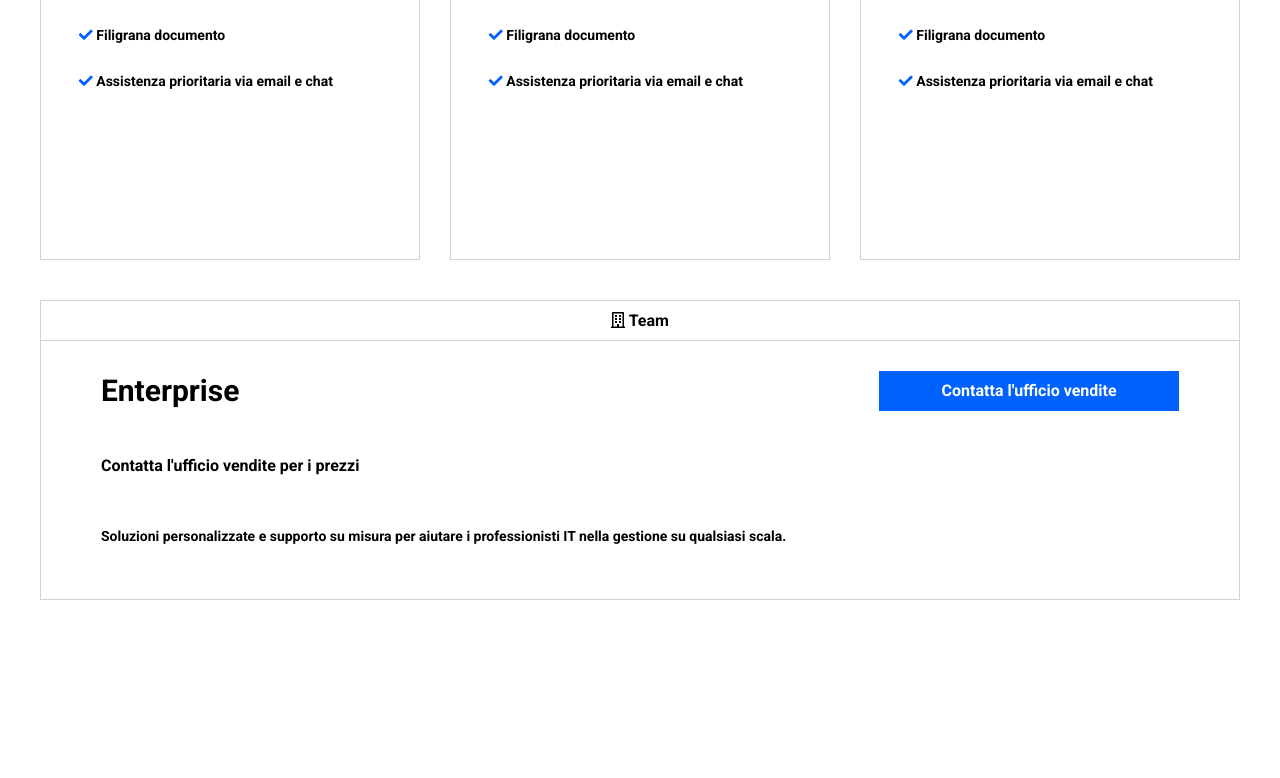
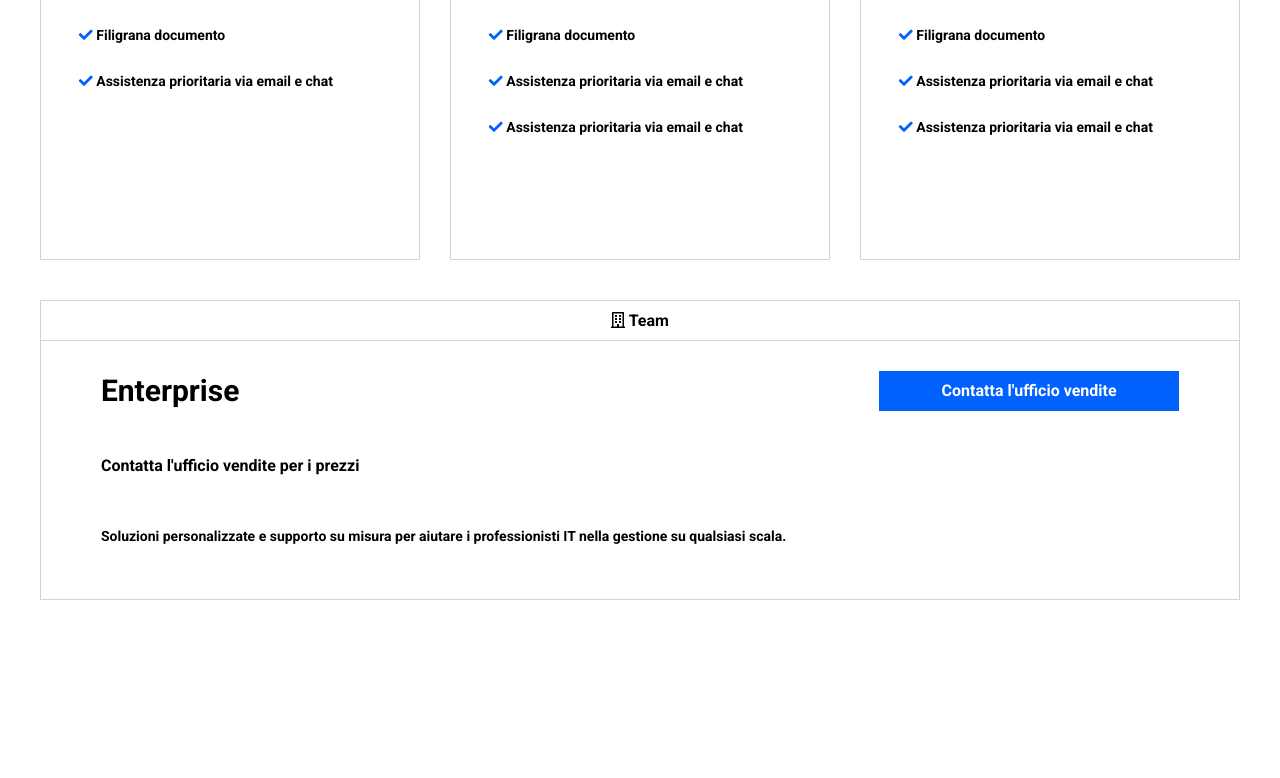
Before and after one commit to Marzio95/htmlcss-dropbox, a plain HTML site: page index.html in a window 1280 px wide. Shown: the part 1677-2455 px from the top of the page. Drawn offline with Linux system fonts and the light colour scheme.

Commit message:
correggo un problema con una soluzione particolare

```diff
--- a/css/style.css
+++ b/css/style.css
@@ -297,6 +297,10 @@ path{
 .li-colonna{
     margin-top: 30px;
     font-size: 14px;
+}
+
+.hidden-li{
+    visibility: hidden;
 }
 
 .fa-check{
--- a/index.html
+++ b/index.html
@@ -117,6 +117,7 @@
                         <li class="li-colonna"></i><i class="fas fa-check"></i> Filigrana documento</li>
                         <li class="li-colonna"></i><i class="fas fa-check"></i> Assistenza prioritaria via email e chat
                         </li>
+                        <li class="li-colonna hidden-li"><i class="fas fa-check"></i> Assistenza prioritaria via email e chat</li>
 
                     </ul>
                     <div class="vuoto"></div>
@@ -144,6 +145,7 @@
                         <li class="li-colonna"><i class="fas fa-check"></i> Puliza remota dell'account</li>
                         <li class="li-colonna"><i class="fas fa-check"></i> Filigrana documento</li>
                         <li class="li-colonna"><i class="fas fa-check"></i> Assistenza prioritaria via email e chat</li>
+                        <li class="li-colonna"><i class="fas fa-check"></i> Assistenza prioritaria via email e chat</li>
 
                     </ul>
                 </div>
@@ -169,6 +171,7 @@
                         <li class="li-colonna"><i class="fas fa-check"></i> Cartelle offline su dispositivi mobili</li>
                         <li class="li-colonna"><i class="fas fa-check"></i> Puliza remota dell'account</li>
                         <li class="li-colonna"><i class="fas fa-check"></i> Filigrana documento</li>
+                        <li class="li-colonna"><i class="fas fa-check"></i> Assistenza prioritaria via email e chat</li>
                         <li class="li-colonna"><i class="fas fa-check"></i> Assistenza prioritaria via email e chat</li>
 
                     </ul>
```
